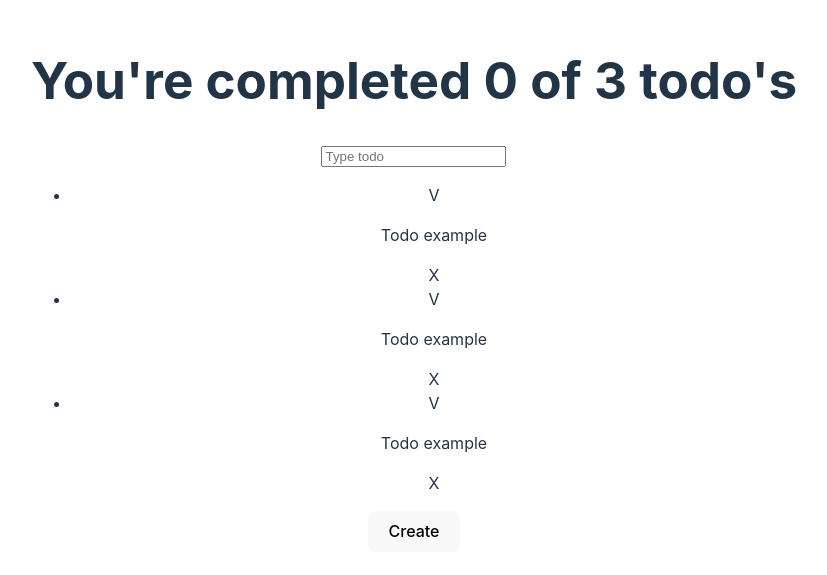
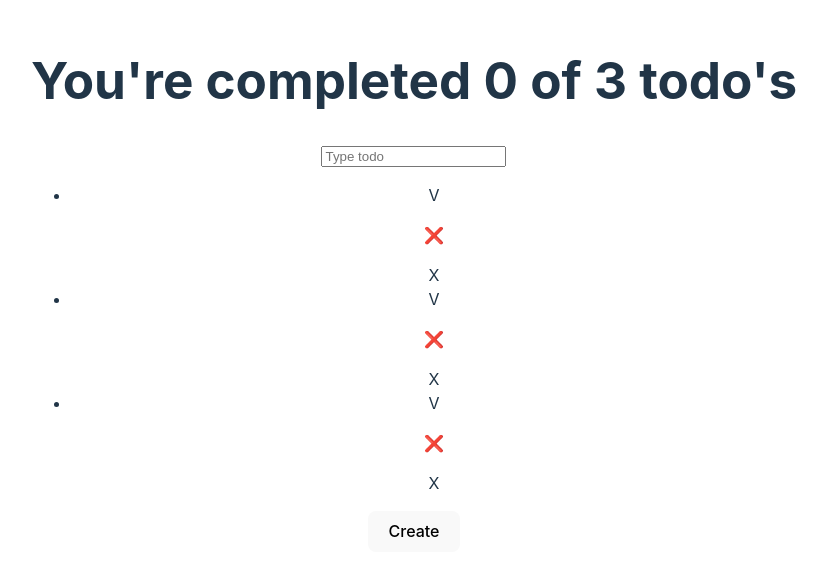
Before and after one commit to bm-jsms/react-todo_react-eco, a React (Vite) app: page / in a window 1280 px wide. Shown: the part 115-690 px from the top of the page, without its empty margins (226-1053 px from the left). Built offline with nearby package versions, Linux system fonts and the light colour scheme.

Commit message:
🌱 [add] props

```diff
--- a/src/components/TodoItem.tsx
+++ b/src/components/TodoItem.tsx
@@ -1,8 +1,11 @@
-const TodoItem = () => {
+import { TodoType } from '../interfaces';
+
+const TodoItem = ({ title, completed }: TodoType) => {
 	return (
 		<li>
 			<span>V</span>
-			<p>Todo example</p>
+			<p>{title}</p>
+			<p>{completed ? '✅' : '❌'}</p>
 			<span>X</span>
 		</li>
 	);
```
